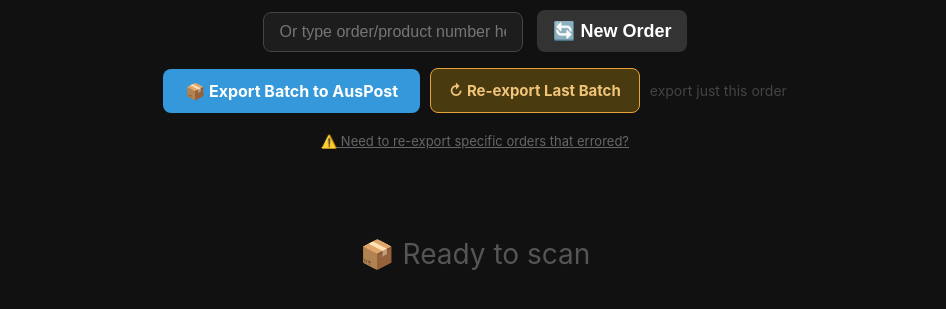
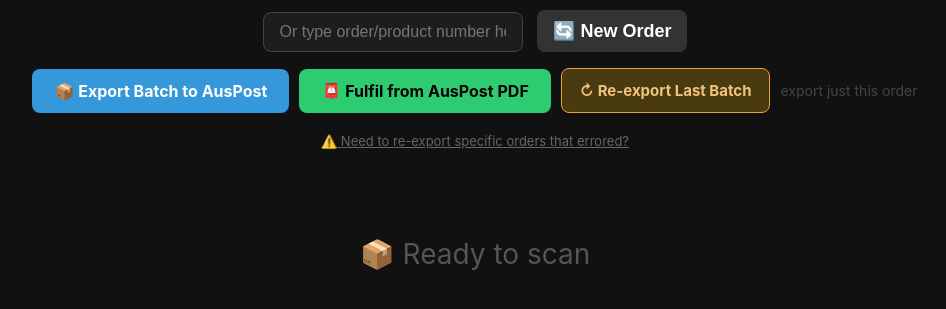
Before and after one commit to Just-Jits/HKS-Pack-Verification-Tool, a Flask app: page /scan in a window 1280 px wide. Shown: the part 37-346 px from the top of the page, without its empty margins (165-1111 px from the left). Run offline with Flask 3, Linux system fonts and the light colour scheme; the visitor is signed in with stand-in values (Sample User, id 1).

Commit message:
Add files via upload

```diff
--- a/templates/scan.html
+++ b/templates/scan.html
@@ -208,6 +208,18 @@
       display: inline-block;
     }
     #export-batch-btn:hover { background: #2d82c0; }
+    #fulfill-pdf-btn {
+      flex: none;
+      background: #2ecc71;
+      color: #000;
+      padding: 12px 22px;
+      border-radius: 8px;
+      text-decoration: none;
+      font-weight: bold;
+      font-size: 16px;
+      display: inline-block;
+    }
+    #fulfill-pdf-btn:hover { background: #27b365; }
     #reexport-last-batch-btn {
       flex: none;
       background: #4a3a10;
@@ -292,6 +304,7 @@
   </div>
   <div id="export-bar">
     <a id="export-batch-btn" href="/api/export_batch">📦 Export Batch to AusPost</a>
+    <a id="fulfill-pdf-btn" href="/fulfill-pdf">📮 Fulfil from AusPost PDF</a>
     <a id="reexport-last-batch-btn" href="/api/reexport_last_batch">↻ Re-export Last Batch</a>
     <span id="export-single-link" class="disabled" onclick="exportCurrentSingle()">export just this order</span>
   </div>
```
